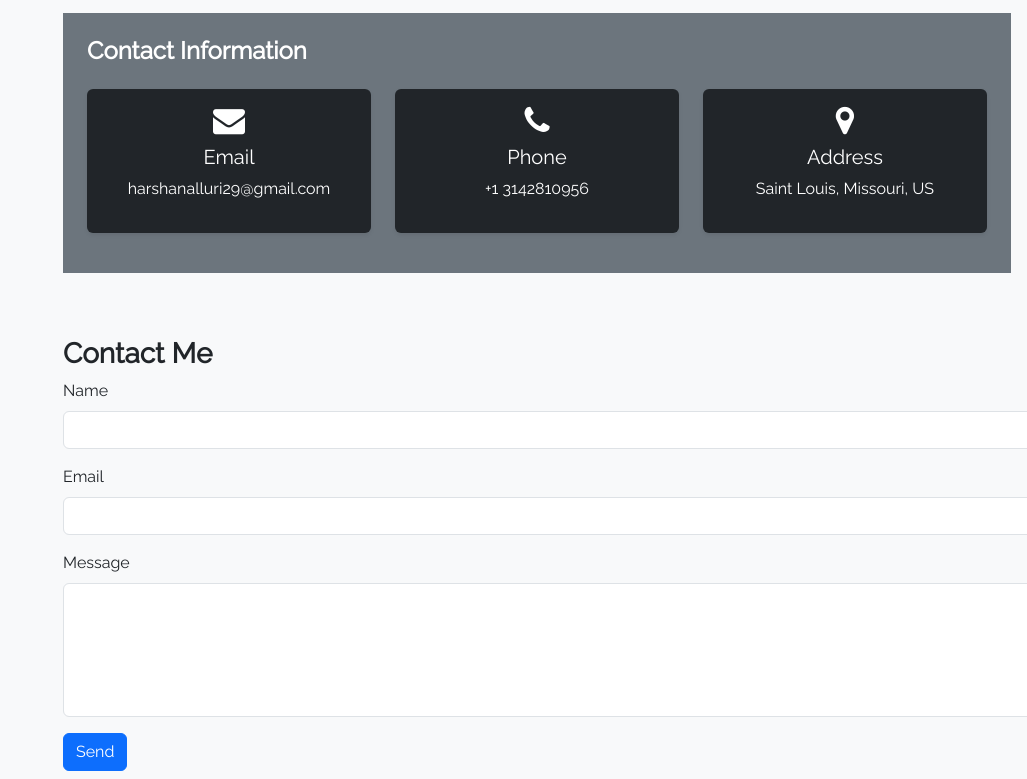
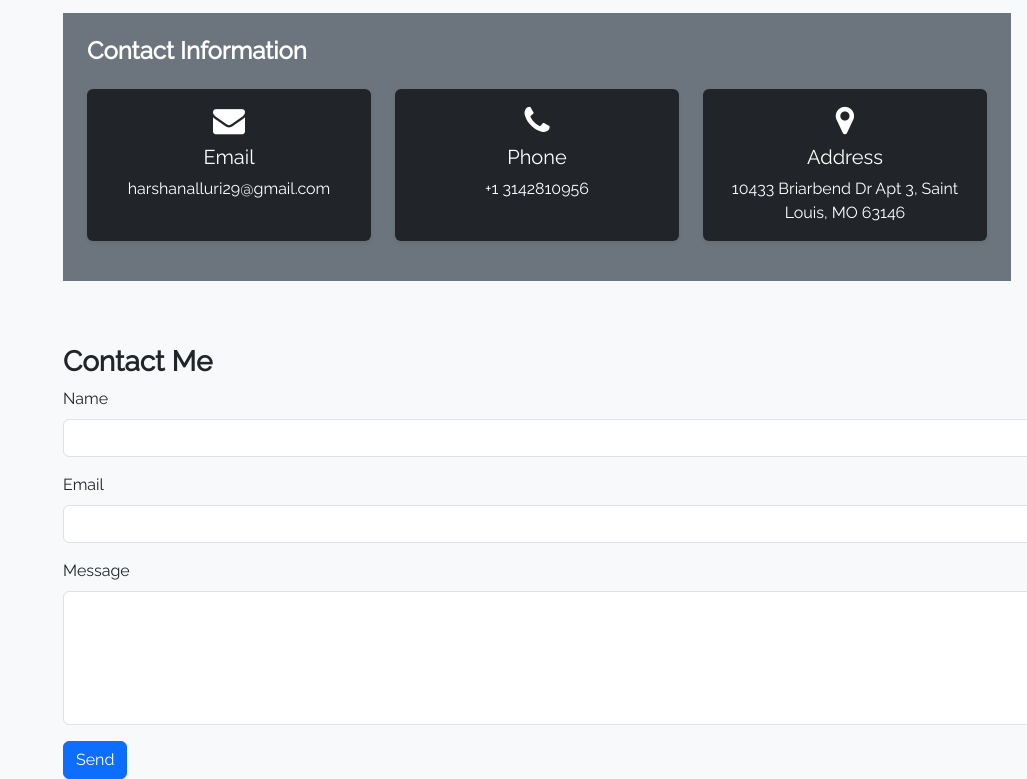
Before and after one commit to HARSHANALLURI2901/My-Portfolio, a plain HTML site: page index.html in a window 1280 px wide. Shown: the part 2399-3178 px from the top of the page, without its empty margins (253-1280 px from the left). Drawn offline with nearby package versions, Linux system fonts and the light colour scheme.

Commit message:
index.html

```diff
--- a/index.html
+++ b/index.html
@@ -725,9 +725,8 @@
         <div class="p-3 bg-dark rounded shadow-sm h-100">
           <i class="fa fa-map-marker fa-2x mb-2"></i>
           <h5>Address</h5>
-          <a href="https://www.google.com/maps/place/12664+Mateus+Dr,+St.+Louis,+MO+63146/" target="_blank" class="text-white text-decoration-none">
-            Saint Louis, Missouri, US
-          </a>
+          <a href="https://www.google.com/maps/place/10433+Briarbend+Dr+Apt+3,+Saint+Louis,+MO+63146/" target="_blank" class="text-white text-decoration-none">
+    10433 Briarbend Dr Apt 3, Saint Louis, MO 63146</a>
         </div>
       </div>
     </div>
```
